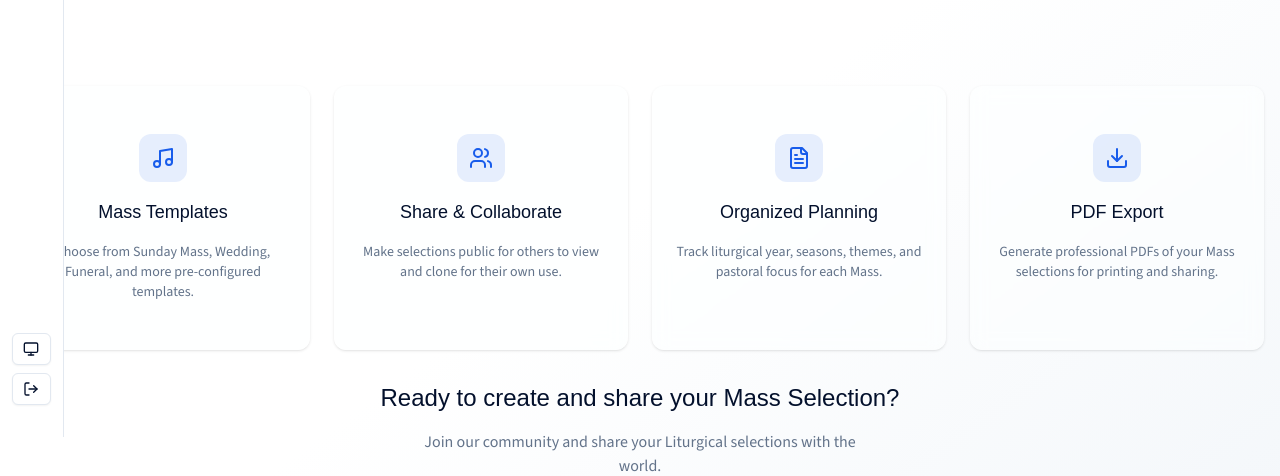
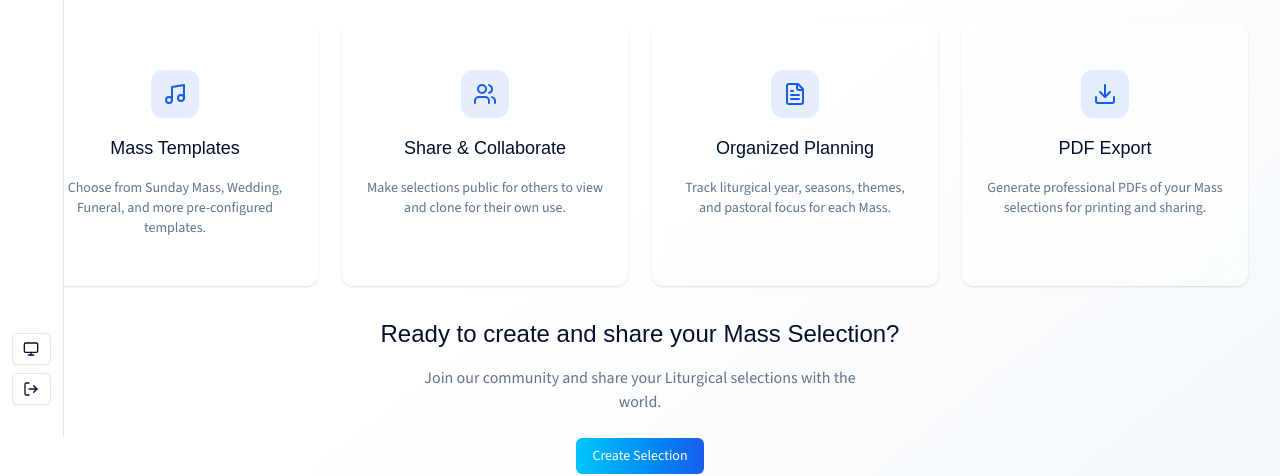
Before and after one commit to Ipinayo/ipinayo-pwa-app, a Next.js app: page / in a window 1280 px wide. Shown: the part 363-839 px from the top of the page. Built offline with nearby package versions, Linux system fonts and the light colour scheme; no server answers; a web font is replaced by a local one.

Commit message:
fixing landing page

```diff
--- a/app/(app)/page.tsx
+++ b/app/(app)/page.tsx
@@ -6,9 +6,8 @@ import Link from "next/link";
 
 export default async function HomePage() {
   return (
-    <div className="min-h-screen bg-gradient-to-br from-background via-background to-muted">
+    <div>
       {/* Hero Section */}
-      <div className="container mx-auto px-4 py-16">
       <section>
         <div className="from-primary-light to-primary relative overflow-hidden rounded-2xl bg-gradient-to-r p-4 text-white md:p-6">
           {/* Animated background elements */}
@@ -21,9 +20,9 @@ export default async function HomePage() {
               Sharing Joy Through Music
             </h1>
             <p className="mb-3 text-sm md:text-base">
-                Create, manage, and share liturgical plans with ease. From
-                Sunday Mass to special celebrations, organize your musical
-                selections beautifully.
+              Create, manage, and share liturgical plans with ease. From Sunday
+              Mass to special celebrations, organize your musical selections
+              beautifully.
             </p>
             <div>
               <Button size="sm" variant="secondary" asChild>
@@ -43,8 +42,8 @@ export default async function HomePage() {
             </div>
             <h3 className="font-display text-lg">Mass Templates</h3>
             <p className="text-sm text-muted-foreground">
-                Choose from Sunday Mass, Wedding, Funeral, and more
-                pre-configured templates.
+              Choose from Sunday Mass, Wedding, Funeral, and more pre-configured
+              templates.
             </p>
           </CardContent>
         </Card>
@@ -56,8 +55,8 @@ export default async function HomePage() {
             </div>
             <h3 className="font-display text-lg">Share & Collaborate</h3>
             <p className="text-sm text-muted-foreground">
-                Make selections public for others to view and clone for their
-                own use.
+              Make selections public for others to view and clone for their own
+              use.
             </p>
           </CardContent>
         </Card>
@@ -102,6 +101,5 @@ export default async function HomePage() {
         </Button>
       </section>
     </div>
-    </div>
   );
 }
--- a/ui/globals.css
+++ b/ui/globals.css
@@ -180,7 +180,7 @@
   }
 
   body {
-    @apply bg-background text-foreground font-sans;
+    @apply bg-gradient-to-br from-background via-background to-muted text-foreground font-sans;
   }
 
   h1,
@@ -197,3 +197,16 @@
 @utility primary-gradient {
   @apply from-primary-light to-primary text-primary-foreground bg-gradient-to-r;
 }
+
+@utility container {
+  margin-inline: auto;
+  padding-inline: 2rem;
+
+  @media (width >=--theme(--breakpoint-sm)) {
+    max-width: none;
+  }
+
+  @media (width >=1400px) {
+    max-width: 1400px;
+  }
+}
```
Lines whose indentation alone changed are shown as unchanged.
